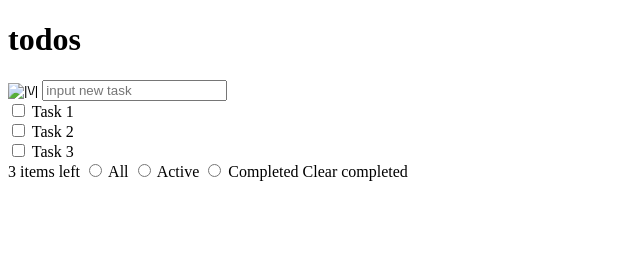
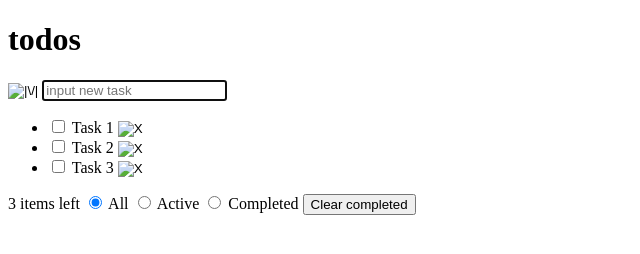
Before and after one commit to ok-technopolis-autumn-2019/Stas_Milke, a plain HTML site: page index.html in a window 1280 px wide. Shown: the whole page, without its empty margins (0-640 px from the left). Drawn offline with Linux system fonts and the light colour scheme.

Commit message:
corrected index.html

```diff
--- a/index.html
+++ b/index.html
@@ -1,43 +1,113 @@
 <!DOCTYPE html>
 <html>
   <head>
-        <meta http-equiv="Content-Type" content="text/html; charset=utf-8">
+    <meta http-equiv="Content-Type" content="text/html; charset=utf-8" />
     <title>todos</title>
   </head>
   <body>
     <div class="main-wrapper">
-            <div class="todos-header">
+      <header class="todos-header">
         <h1 class="todos-header-text">todos</h1>
-            </div>
+      </header>
       <div class="todos-panel">
-                <div class="todos-panel-newtask">
-                    <input type="image" value="|\/|">
-                    <input type="text" placeholder="input new task">
-                </div>
-                <div class="todos-panel-list">
-                    <div class="todo-panel-list-task">
-                        <input type="checkbox">
-                        <name class="todo-panel-lint-task-text">Task 1</name>
-                    </div>
-                    <div class="todo-panel-list-task">
-                        <input type="checkbox">
-                        <name class="todo-panel-lint-task-text">Task 2</name>
-                    </div>
-                    <div class="todo-panel-list-task">
-                        <input type="checkbox">
-                        <name class="todo-panel-lint-task-text">Task 3</name>
-                    </div>
-                </div>
-                <div class="todos-panel-actions">
+        <section class="todos-panel-newtask">
+          <input
+            type="image"
+            class="todo-panel-button-checkall"
+            value="|\/|"
+            aria-label="Select all tasks"
+          />
+          <input
+            type="text"
+            class="todo-panel-newtask-input"
+            placeholder="input new task"
+            aria-label="Add new task"
+            autofocus="autofocus"
+          />
+        </section>
+        <section class="todos-panel-list">
+          <ul class="todos-panel-list tasks">
+            <li class="todo-panel-list-task">
+              <input
+                type="checkbox"
+                class="todo-panel-checkbox"
+                aria-label="Complete task: Task 1"
+              />
+              <span class="todo-panel-list-task-text">Task 1</span>
+              <input
+                type="image"
+                class="todo-panel-button-clear"
+                value="X"
+                aria-label="Delete task: Task 1"
+              />
+            </li>
+            <li class="todo-panel-list-task">
+              <input
+                type="checkbox"
+                class="todo-panel-checkbox"
+                aria-label="Complete task: Task 2"
+              />
+              <span class="todo-panel-list-task-text">Task 2</span>
+              <input
+                type="image"
+                class="todo-panel-button-clear"
+                value="X"
+                aria-label="Delete task: Task 2"
+              />
+            </li>
+            <li class="todo-panel-list-task">
+              <input
+                type="checkbox"
+                class="todo-panel-checkbox"
+                aria-label="Complete task: Task 3"
+              />
+              <span class="todo-panel-list-task-text">Task 3</span>
+              <input
+                type="image"
+                class="todo-panel-button-clear"
+                value="X"
+                aria-label="Delete task: Task 3"
+              />
+            </li>
+          </ul>
+        </section>
+        <section class="todos-panel-actions">
           <message class="todos-panel-actions-message">3 items left</message>
-                    <input type="radio" id="group1" name="group" value="all">
+          <input
+            class="todo-panel-radiobutton"
+            type="radio"
+            id="group1"
+            name="group"
+            value="all"
+            checked="checked"
+            aria-label="Show all tasks"
+          />
           <label for="group1">All</label>
-                    <input type="radio" id="group2" name="group" value="active">
+          <input
+            class="todo-panel-radiobutton"
+            type="radio"
+            id="group2"
+            name="group"
+            value="active"
+            aria-label="Show active tasks"
+          />
           <label for="group2">Active</label>
-                    <input type="radio" id="group3" name="group" value="completed">
+          <input
+            class="todo-panel-radiobutton"
+            type="radio"
+            id="group3"
+            name="group"
+            value="completed"
+            aria-label="Show completed tasks"
+          />
           <label for="group3">Completed</label>
-                    <message class="todos-panel-actions-message">Clear completed</message>
-                </div>
+          <input
+            type="button"
+            class="todos-panel-button-clearall"
+            value="Clear completed"
+            aria-label="Clear tasks"
+          />
+        </section>
       </div>
     </div>
   </body>
```
Lines whose indentation alone changed are shown as unchanged.
